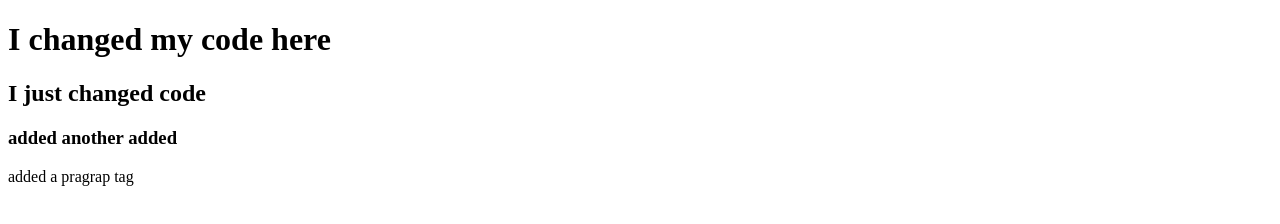
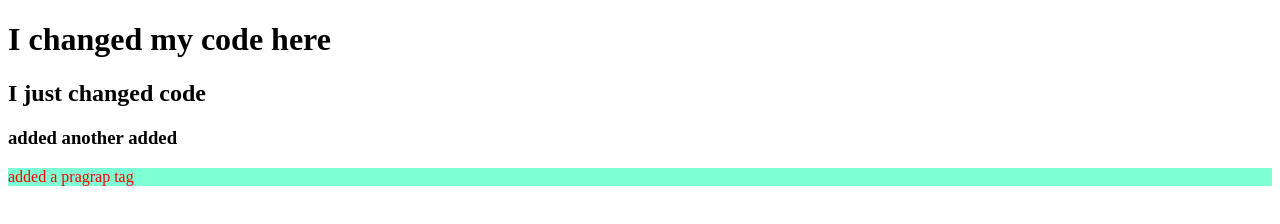
Before and after one commit to mohebul123/my-third-repo, a plain HTML site: page index.html in a window 1280 px wide. Drawn offline with Linux system fonts and the light colour scheme.

Commit message:
creat a css file

```diff
--- a/index.html
+++ b/index.html
@@ -4,6 +4,7 @@
     <meta charset="UTF-8">
     <meta name="viewport" content="width=device-width, initial-scale=1.0">
     <title>My first github repo</title>
+    <link rel="stylesheet" href="style.css">
 </head>
 <body>
     <h1>I changed my code here</h1>
--- /dev/null
+++ b/style.css
@@ -0,0 +1,4 @@
+p{
+    color:red;
+    background-color: aquamarine;
+}
```
